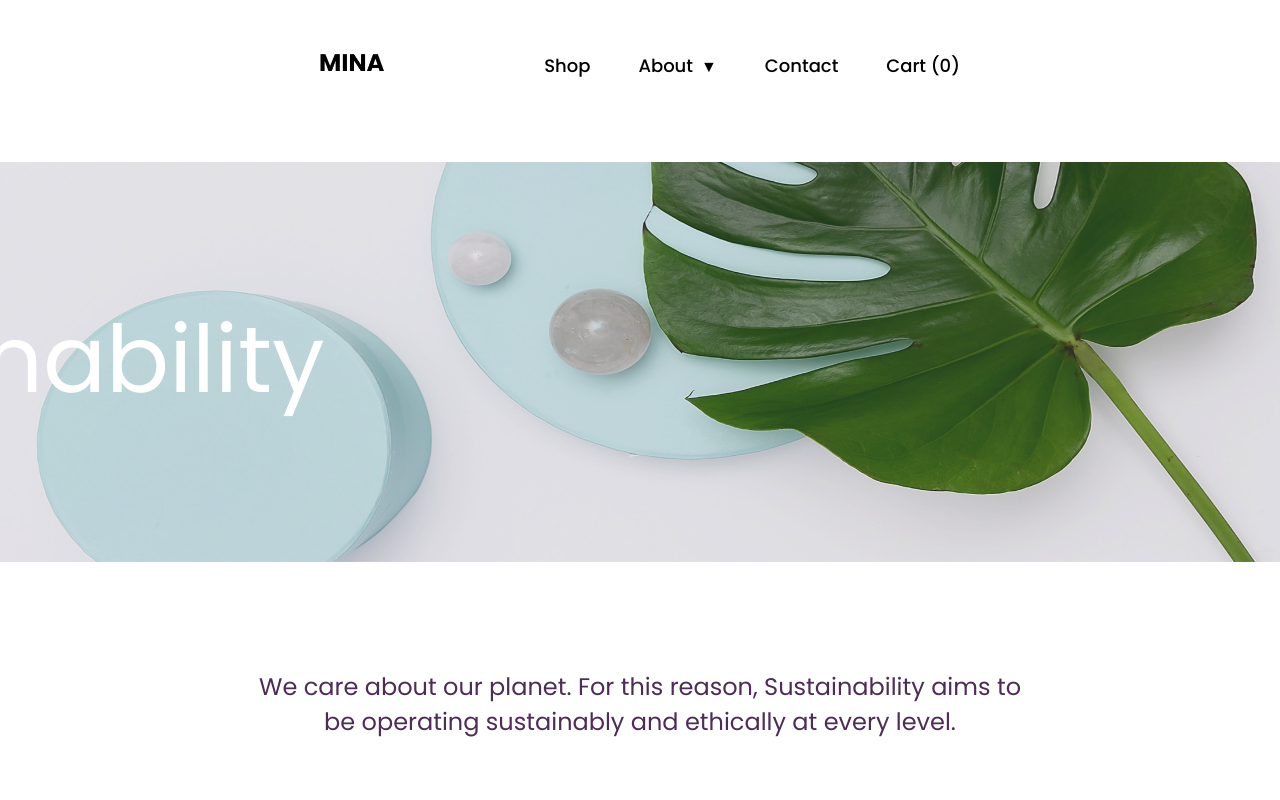
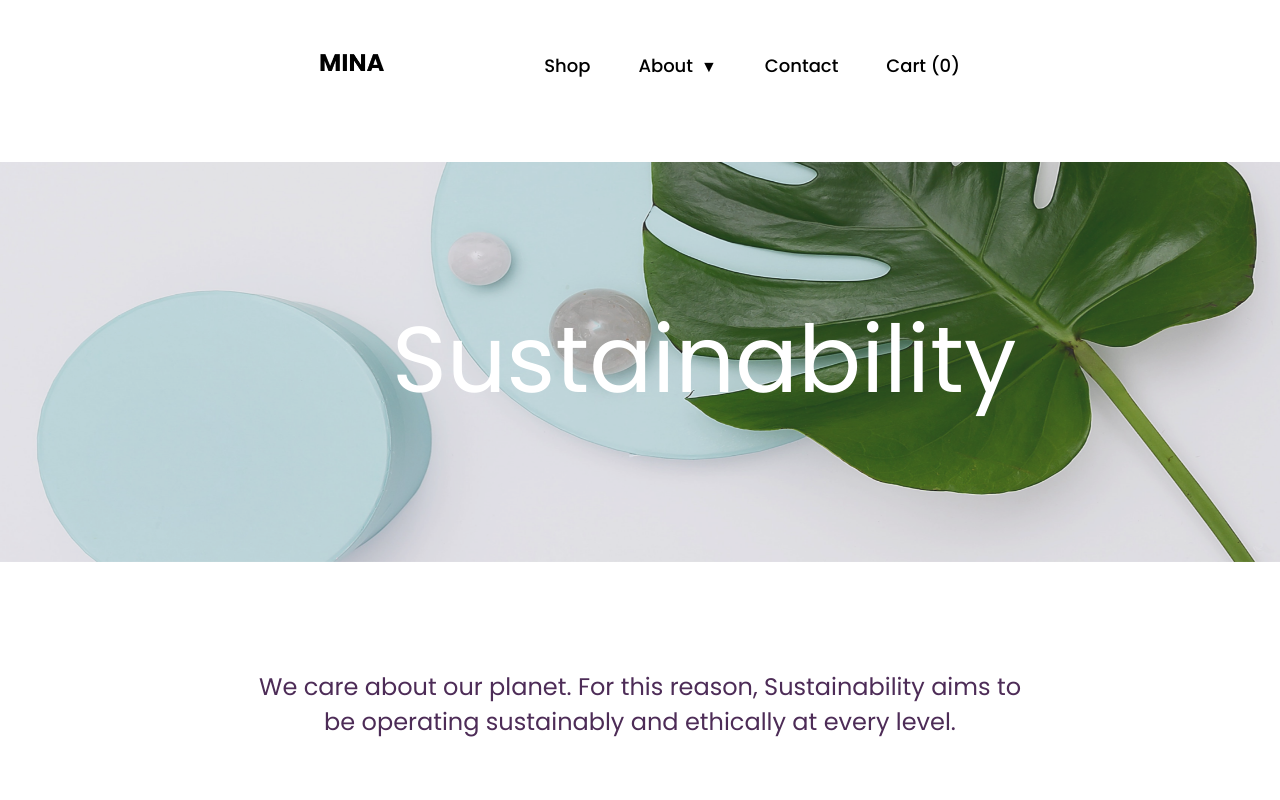
Before and after one commit to traceWater/mina-project, a React (Create React App) app: page /sustainability in a window 1280 px wide. Shown: the top 800 px of the page. Built offline with nearby package versions, Linux system fonts and the light colour scheme.

Commit message:
adjusted logo

```diff
--- a/src/pages/About/Sustainability/Sustainability.css
+++ b/src/pages/About/Sustainability/Sustainability.css
@@ -2,8 +2,8 @@
   display: inline-block;
   font-size: 70pt;
   color: white;
+  left: 30%;
   margin-top: 160px;
-  margin-left: -300px;
   position: absolute;
 }
 
```
